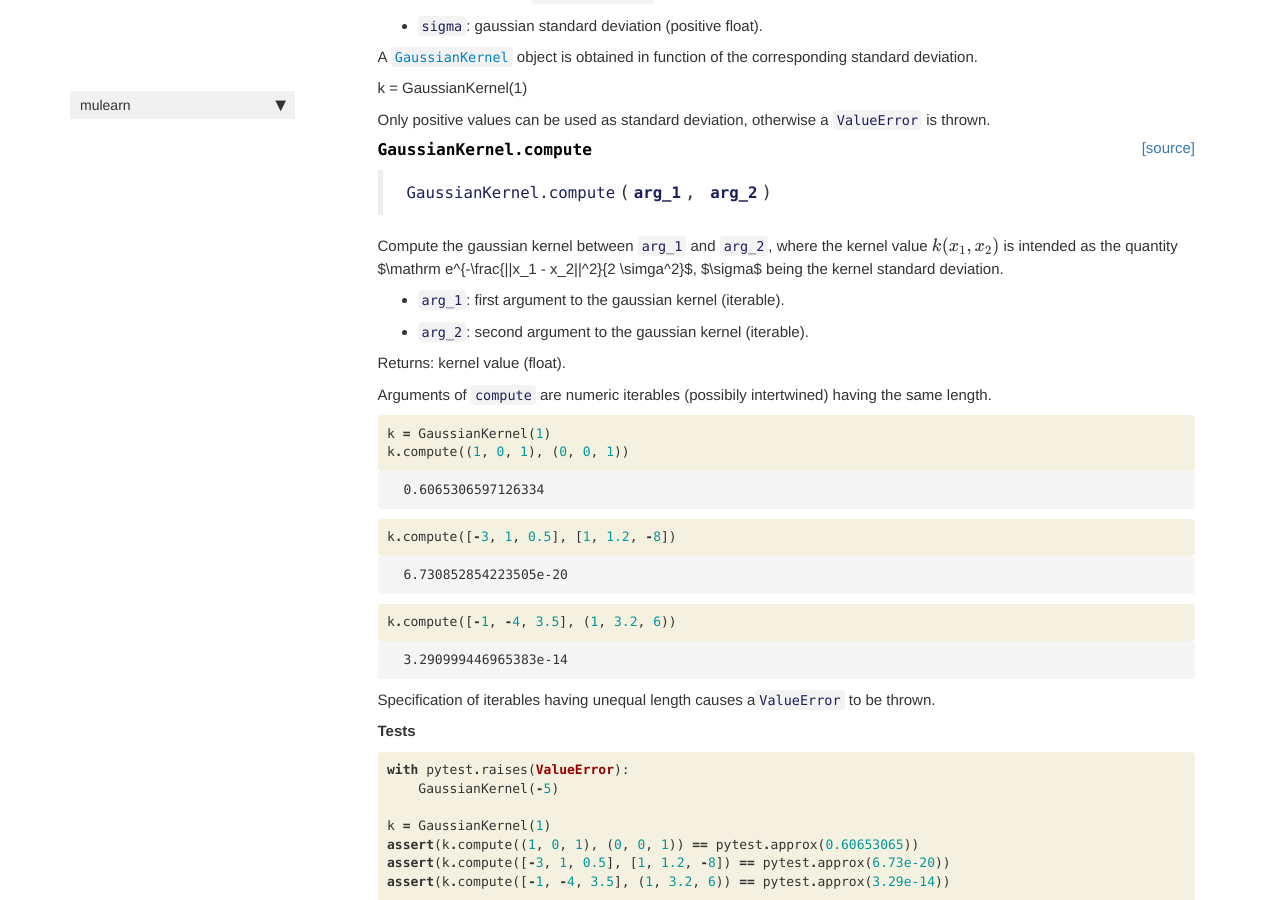
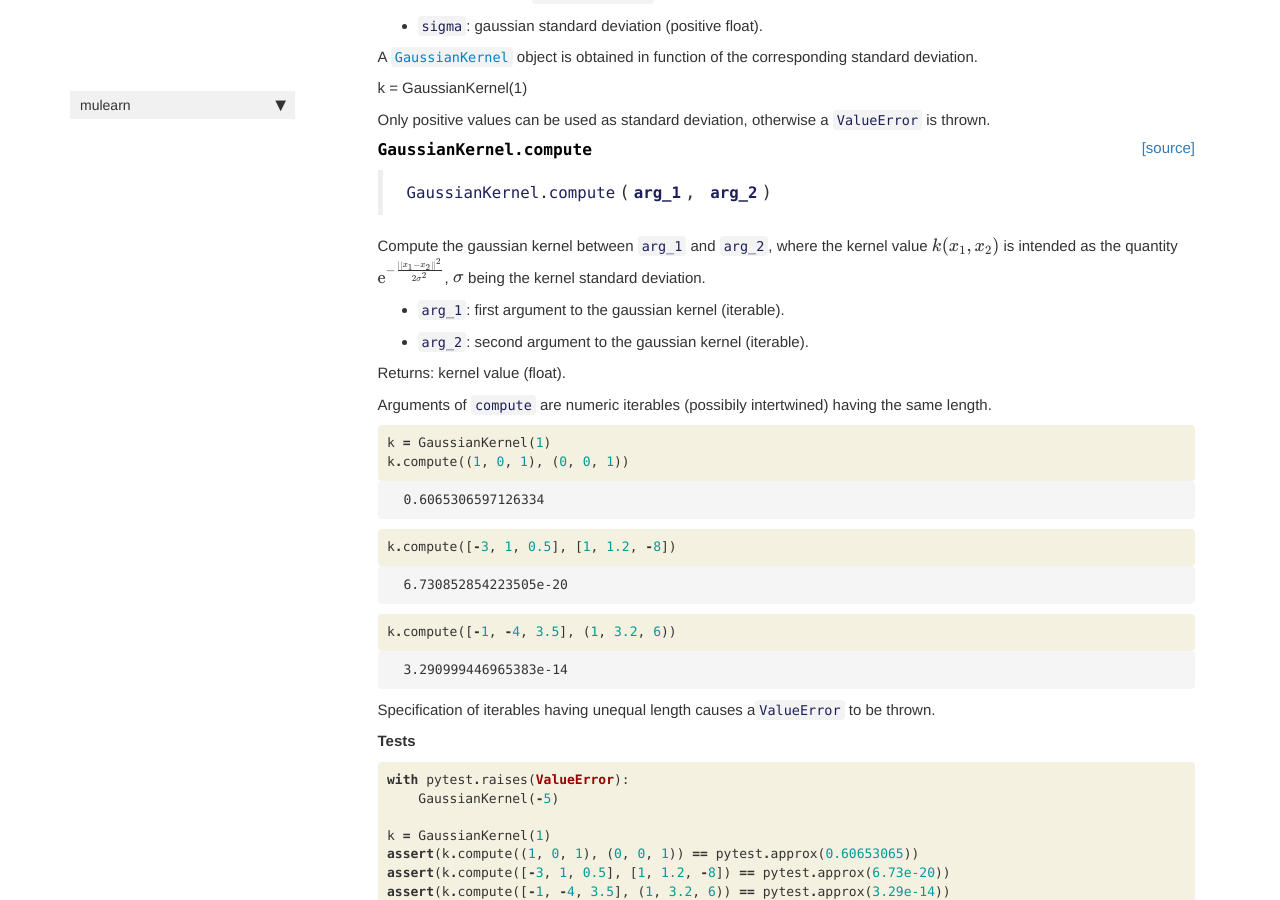
Before and after one commit to ManuelDileo/mulearn, a Jekyll site: the page built from docs/kernel.html, in a window 1280 px wide and 900 px high, scrolled down 5206 px. Built offline with Jekyll 4.4.1, drawn with Linux system fonts in a browser that asks for light colours; nearby versions of some CDN libraries; comment, search, counter and statistics services are not loaded.

Commit message:
fixed latex in GaussianKernel doc

```diff
--- a/docs/kernel.html
+++ b/docs/kernel.html
@@ -1099,7 +1099,7 @@ standard deviation.</p>
 </blockquote>
 <p>Compute the gaussian kernel between <code>arg_1</code> and <code>arg_2</code>,
 where the kernel value $k(x_1, x_2)$ is intended as the quantity
-$\mathrm e^{-\frac{||x_1 - x_2||^2}{2 \simga^2}$, $\sigma$
+$\mathrm e^{-\frac{||x_1 - x_2||^2}{2 \sigma^2}}$, $\sigma$
 being the kernel standard deviation.</p>
 <ul>
 <li><p><code>arg_1</code>: first argument to the gaussian kernel (iterable).</p>
--- a/mulearn/kernel.py
+++ b/mulearn/kernel.py
@@ -168,7 +168,7 @@ class GaussianKernel(Kernel):
         r'''
         Compute the gaussian kernel between `arg_1` and `arg_2`,
         where the kernel value $k(x_1, x_2)$ is intended as the quantity
-        $\mathrm e^{-\frac{||x_1 - x_2||^2}{2 \simga^2}$, $\sigma$
+        $\mathrm e^{-\frac{||x_1 - x_2||^2}{2 \sigma^2}}$, $\sigma$
         being the kernel standard deviation.
 
         - `arg_1`: first argument to the gaussian kernel (iterable).
```
Also changed, not shown: 1 other file.
